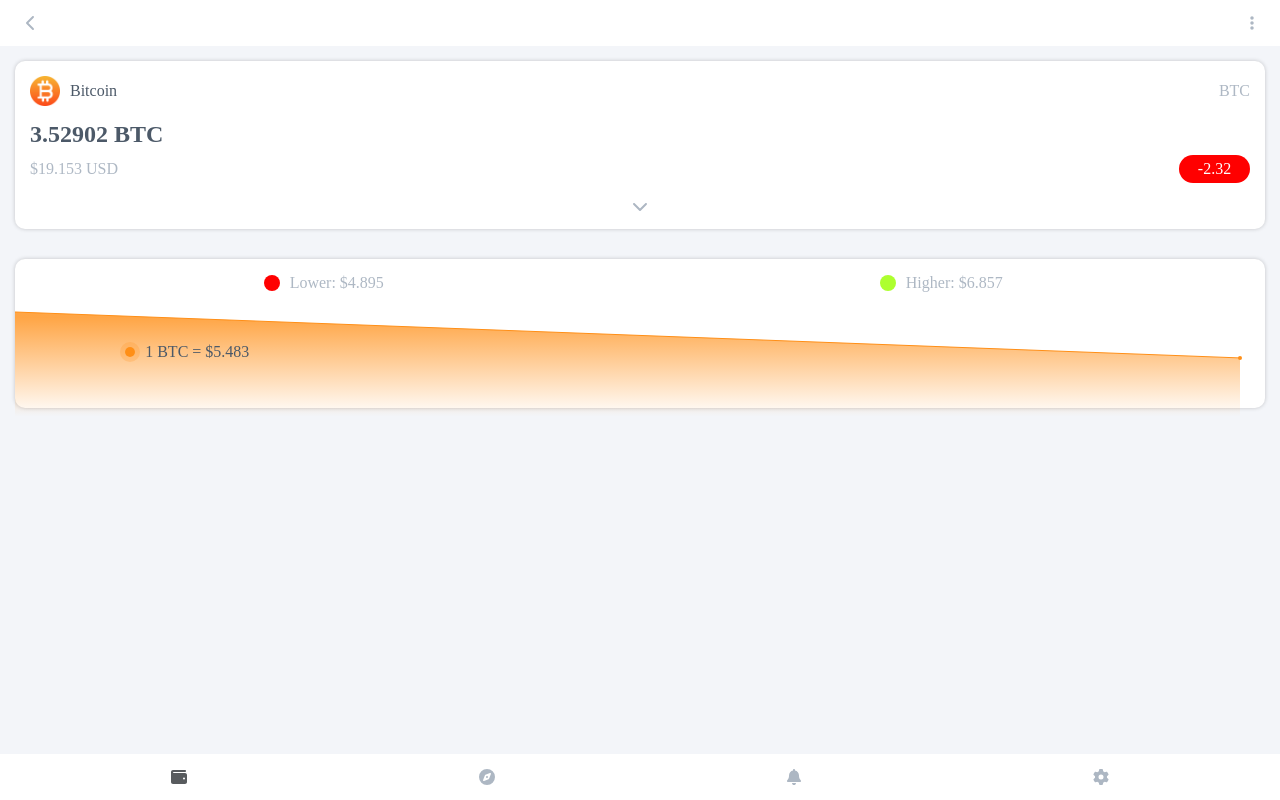
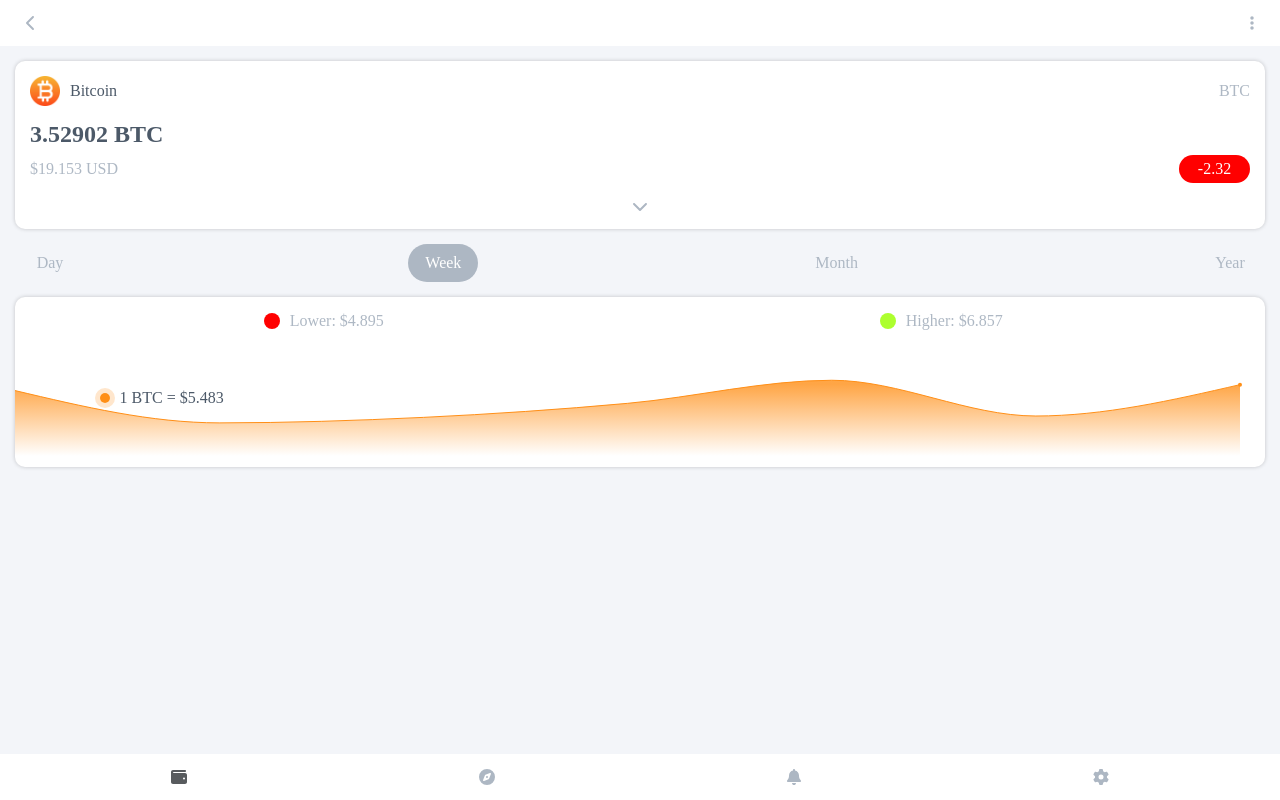
Before and after one commit to Masoud-z/bitcoin-wallet, a Next.js app: page / in a window 1280 px wide. Built offline with nearby package versions, Linux system fonts and the light colour scheme.

Commit message:
Fully setyp chart with data

```diff
--- a/components/coinPage/coinPage.jsx
+++ b/components/coinPage/coinPage.jsx
@@ -1,9 +1,9 @@
 "use client";
+import { useState } from "react";
 import CoinPriceDetail from "../coinPriceDetail/CoinPriceDetail";
-import PriceChart from "../priceChart/PriceCahrt";
+import PriceChart from "../priceChart/PriceChart";
 import styles from "./CoinPage.module.css";
 
-function CoinPage() {
 const coin = {
   img: "/bit.png",
   name: "Bitcoin",
@@ -12,8 +12,58 @@
   price: 19.153,
   change: -2.32,
 };
+
+const priceDetail = {
+  Day: [
+    { name: "We 12 Jul 23", price: 2.36 },
+    { name: "Th 13 Jul 23", price: 4.87 },
+    { name: "Fr 14 Jul 23", price: 3.12 },
+    { name: "Sa 15 Jul 23", price: 1.95 },
+    { name: "Su 16 Jul 23", price: 5.41 },
+    { name: "Mo 17 Jul 23", price: 3.79 },
+    { name: "Tu 18 Jul 23", price: 5.48 },
+  ],
+  Week: [
+    { name: "Mo 5 Jun 23", price: 5.05 },
+    { name: "Mo 12 Jun 23", price: 2.7 },
+    { name: "Mo 19 Jun 23", price: 3.1 },
+    { name: "Mo 26 Jun 23", price: 4.12 },
+    { name: "Mo 3 Jul 23", price: 5.8 },
+    { name: "Mo 10 Jul 23", price: 3.2 },
+    { name: "Mo 17 Jul 23", price: 5.48 },
+  ],
+  Month: [
+    { name: "Su 1 Jan 23", price: 5.05 },
+    { name: "We 1 Feb 23", price: 3.7 },
+    { name: "We 1 Mar 23", price: 5.1 },
+    { name: "Sa 1 April 23", price: 2.12 },
+    { name: "Mo 1 May 23", price: 3.8 },
+    { name: "Th 1 Jun 23", price: 1.2 },
+    { name: "Sa 1 Jul 23", price: 5.48 },
+  ],
+  Year: [
+    { name: "Jan 17", price: 0.2 },
+    { name: "Jan 18", price: 0.8 },
+    { name: "Jan 19", price: 1.1 },
+    { name: "Jan 20", price: 2.12 },
+    { name: "Jan 21", price: 3.8 },
+    { name: "Jan 22", price: 4.2 },
+    { name: "Jan 23", price: 5.48 },
+  ],
+};
+
+function CoinPage() {
+  const [activePeriod, setActivePeriod] = useState("Week");
+  const [priceData, SetPriceData] = useState(priceDetail[activePeriod]);
+
+  const onChangePeriod = (period) => {
+    if (activePeriod !== period) {
+      setActivePeriod(period);
+      SetPriceData(priceDetail[period]);
+    }
+  };
   return (
-    <div className={styles.container}>
+    <div className={`${styles.container}`}>
       <CoinPriceDetail
         img={coin.img}
         name={coin.name}
@@ -22,7 +72,39 @@
         price={coin.price}
         change={coin.change}
       />
-      <PriceChart title="BTC" current={5.483} lower={4.895} higher={6.857} />
+      <div className={styles.period}>
+        <div
+          onClick={() => onChangePeriod("Day")}
+          className={activePeriod === "Day" ? styles.active : ""}
+        >
+          Day
+        </div>
+        <div
+          onClick={() => onChangePeriod("Week")}
+          className={activePeriod === "Week" ? styles.active : ""}
+        >
+          Week
+        </div>
+        <div
+          onClick={() => onChangePeriod("Month")}
+          className={activePeriod === "Month" ? styles.active : ""}
+        >
+          Month
+        </div>
+        <div
+          onClick={() => onChangePeriod("Year")}
+          className={activePeriod === "Year" ? styles.active : ""}
+        >
+          Year
+        </div>
+      </div>
+      <PriceChart
+        title="BTC"
+        current={5.483}
+        lower={4.895}
+        higher={6.857}
+        priceData={priceData}
+      />
     </div>
   );
 }
--- a/components/coinPage/coinPage.module.css
+++ b/components/coinPage/coinPage.module.css
@@ -1,7 +1,35 @@
 .container {
+  margin-top: 15px;
   display: flex;
   flex-direction: column;
   justify-content: flex-start;
   align-items: center;
   gap: 15px;
 }
+
+.period {
+  width: 100%;
+  display: flex;
+  justify-content: space-between;
+  align-items: center;
+  color: #aeb8c4;
+}
+
+.period > div {
+  width: 70px;
+  display: flex;
+  justify-content: center;
+  align-items: center;
+  padding: 10px 0;
+  border-radius: 20px;
+}
+
+.period > div:hover {
+  cursor: pointer;
+  color: #585b5e;
+}
+
+.active {
+  color: #fff;
+  background-color: #adb7c3;
+}
--- a/components/layout/Layout.jsx
+++ b/components/layout/Layout.jsx
@@ -1,7 +1,7 @@
 "use client";
 import { useState } from "react";
+import { useSearchParams } from "next/navigation";
 import { FontAwesomeIcon } from "@fortawesome/react-fontawesome";
-import { useSearchParams } from "next/navigation";
 import {
   faArrowUpFromBracket,
   faBell,
@@ -11,9 +11,9 @@
   faGear,
   faWallet,
 } from "@fortawesome/free-solid-svg-icons";
+import { faFile, faPenToSquare } from "@fortawesome/free-regular-svg-icons";
 
 import styles from "./Layout.module.css";
-import { faFile, faPenToSquare } from "@fortawesome/free-regular-svg-icons";
 
 function Layout(props) {
   const searchParams = useSearchParams();
--- a/components/priceChart/PriceCahrt.jsx
+++ b/components/priceChart/PriceChart.jsx
@@ -3,18 +3,11 @@
 import { faCircle } from "@fortawesome/free-solid-svg-icons";
 
 import {
-  LineChart,
-  Line,
   XAxis,
-  YAxis,
-  CartesianGrid,
   Tooltip,
-  Brush,
   AreaChart,
   Area,
   ReferenceDot,
-  ComposedChart,
-  Scatter,
   ResponsiveContainer,
 } from "recharts";
 
@@ -27,7 +20,7 @@
       <animate
         attributeName="r"
         from="2"
-        to="5"
+        to="6"
         dur="1.5s"
         begin="0s"
         repeatCount="indefinite"
@@ -36,22 +29,7 @@
   );
 };
 
-const data = [
-  {
-    name: "Page A",
-    uv: 4000,
-    pv: 2400,
-    amt: 2400,
-  },
-  {
-    name: "Page B",
-    uv: 3000,
-    pv: 1398,
-    amt: 2210,
-  },
-];
-
-function PriceChart({ title, current, lower, higher }) {
+function PriceChart({ title, current, lower, higher, priceData }) {
   const [show, setShow] = useState(false);
   useEffect(() => {
     setShow(true);
@@ -82,7 +60,7 @@
               left: 0,
             }}
           >
-            <AreaChart data={data} syncId="anyId">
+            <AreaChart data={priceData} syncId="anyId">
               <defs>
                 <linearGradient id="colorUv" x1="0" y1="0" x2="0" y2="1">
                   <stop offset="5%" stopColor="#ff8f17" stopOpacity={0.8} />
@@ -94,14 +72,14 @@
               <XAxis dataKey="name" />
               <Area
                 type="monotone"
-                dataKey="pv"
+                dataKey="price"
                 stroke="#ff8f17"
                 fillOpacity={1}
                 fill="url(#colorUv)"
               />
               <ReferenceDot
-                x={data[data.length - 1].name}
-                y={data[data.length - 1].pv}
+                x={priceData[priceData.length - 1].name}
+                y={priceData[priceData.length - 1].price}
                 shape={CustomReferenceDot}
               />
             </AreaChart>
--- a/components/priceChart/PriceChart.module.css
+++ b/components/priceChart/PriceChart.module.css
@@ -29,14 +29,14 @@
 .chart {
   width: 100%;
   margin-left: -10px;
-  margin-bottom: -49px;
+  margin-bottom: -28px;
   position: relative;
 }
 
 .livePriceContainer {
   position: absolute;
-  bottom: 12vh;
-  left: 9vw;
+  bottom: 11vh;
+  left: 7vw;
   display: flex;
   justify-content: center;
   align-items: center;
--- a/styles/globals.css
+++ b/styles/globals.css
@@ -27,7 +27,6 @@
   border-radius: 10px;
   padding: 15px;
   padding-bottom: 0;
-  margin-top: 15px;
   display: flex;
   flex-direction: column;
   justify-content: center;
```
Lines whose indentation alone changed are shown as unchanged.
